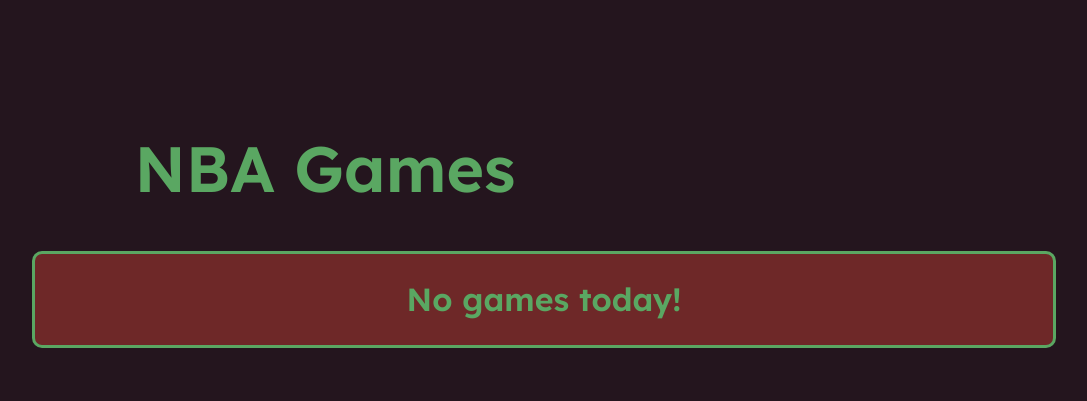
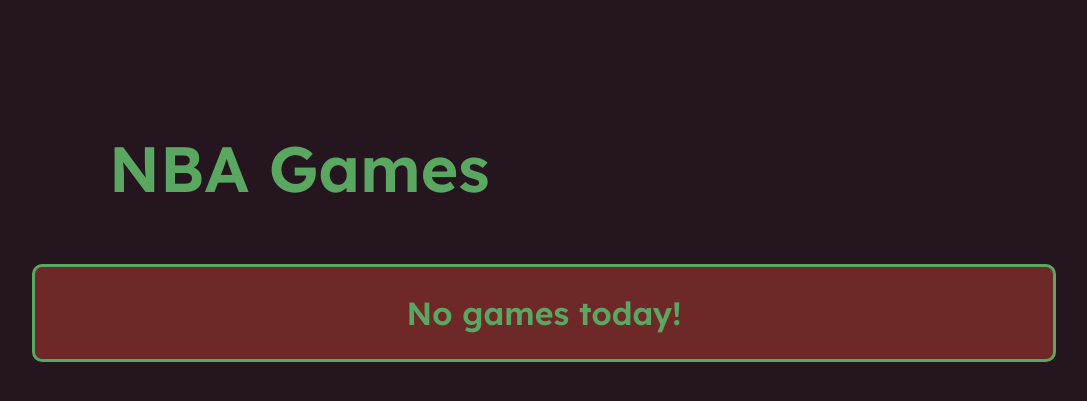
Before and after one commit to Vicescq/NBA-Info-Website, a Flask app: page / in a window 1280 px wide. Shown: the top 401 px of the page, without its empty margins (96-1183 px from the left). Run offline with Flask 3, Linux system fonts and the light colour scheme; data that the repository does not hold is empty.

Commit message:
working?

```diff
--- a/static/styles.css
+++ b/static/styles.css
@@ -6,7 +6,9 @@
 
 
 h1{
-    padding-left: 10%;
+    padding-left: 7.5%;
+    padding-bottom: 2.5%;
+    margin-bottom: 0;
 }
 body{
     background-color: rgb(36, 21, 30);
--- a/templates/index.html
+++ b/templates/index.html
@@ -42,7 +42,12 @@
                 <div class="score_a"> {{livescores[i][0]}} </div>
                 <div class="misc_a">
                     <div class="logo_a">
-                        <img src="..\static\images\logos\SAS.svg">
+                        <img id="logo_a_{{i}}">
+                        <script>
+                            var logo_path = "..\\static\\images\\logos\\" + "{{matchups[i][0]}}" + ".svg"
+                            document.getElementById("logo_a_{{i}}").src=logo_path
+                        </script>
+
                     </div>
                     <div class="abv_and_rec_a">
                         <div class="abv_a"> {{matchups[i][0]}} </div>
@@ -61,7 +66,7 @@
             <div class="match_h">
                 <div class="misc_h">
                     <div class="logo_h">
-                        <img src="..\static\images\logos\OKC.svg">
+                        <img id="logo_h" src="..\static\images\logos\DEN.svg">
                     </div>
                     <div class="abv_and_rec_h">
                         <div class="abv_h"> {{matchups[i][1]}} </div>
```
